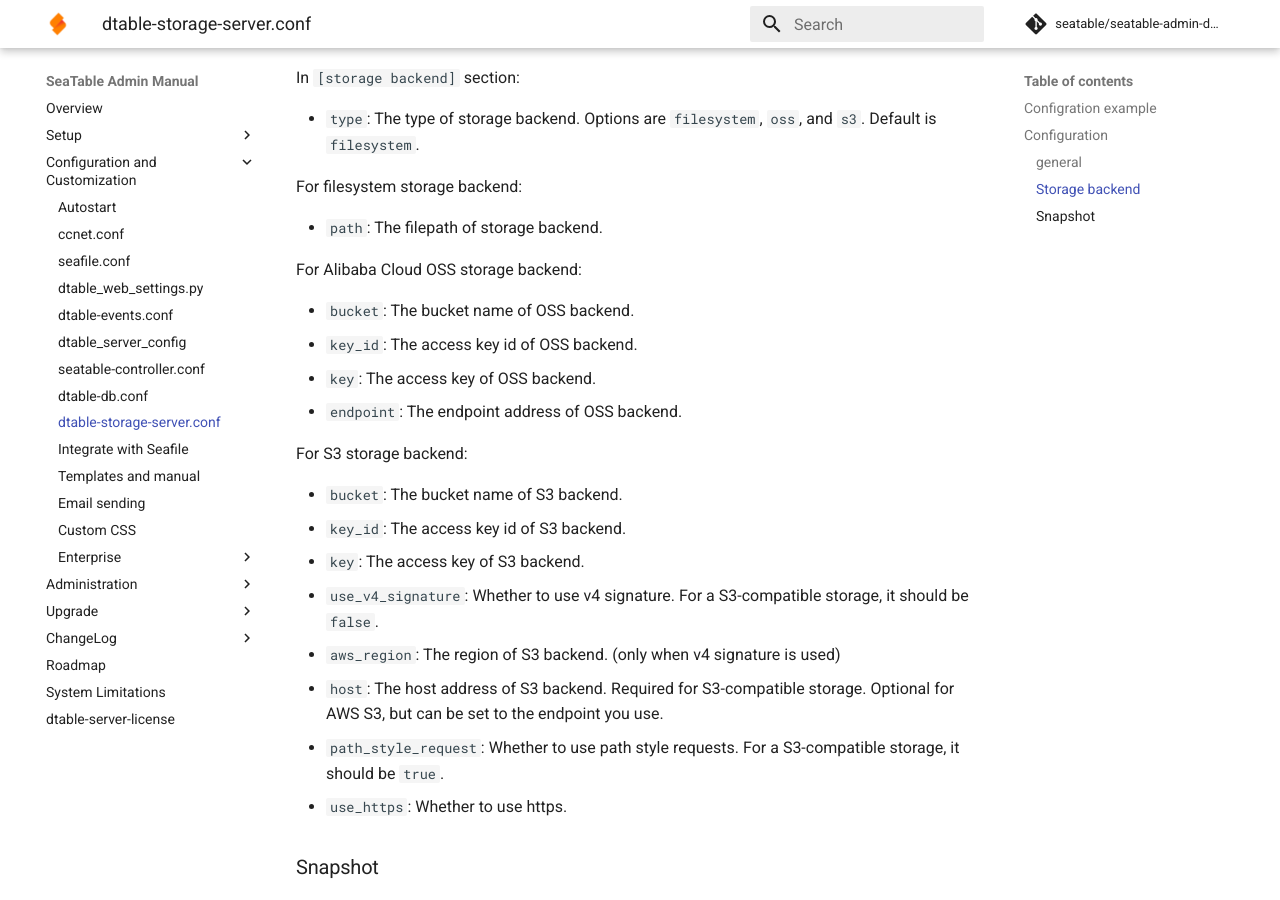
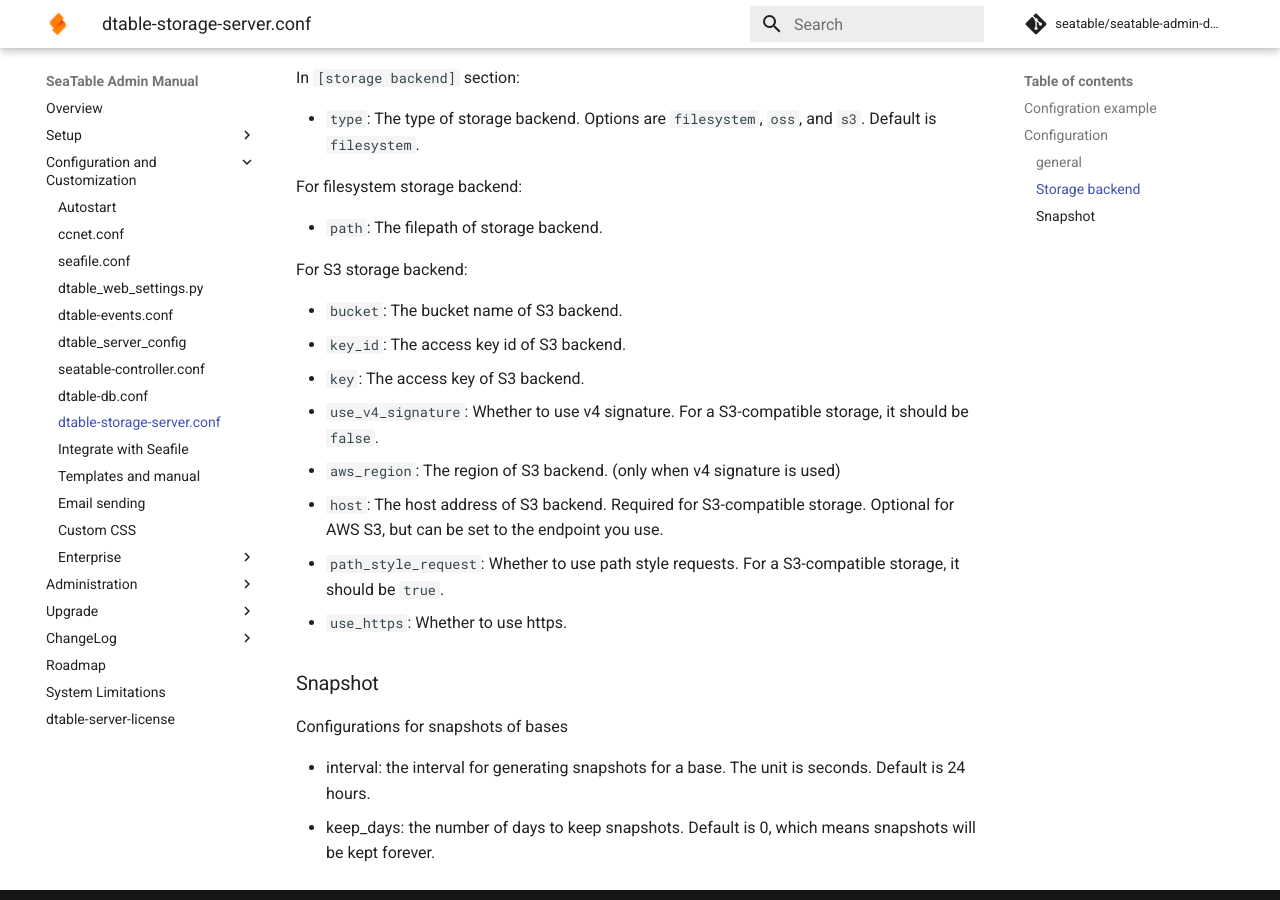
Before and after one commit to seatable/seatable-admin-docs, an MkDocs documentation site: the page built from manual/config/dtable_storage_server_conf.md, in a window 1280 px wide and 900 px high, scrolled down 934 px. Built offline with MkDocs 1.6.1 and Material for MkDocs 9.7.7, drawn with Linux system fonts in a browser that asks for light colours; comment, search, counter and statistics services are not loaded.

Commit message:
Update dtable_storage_server_conf.md

```diff
--- a/manual/config/dtable_storage_server_conf.md
+++ b/manual/config/dtable_storage_server_conf.md
@@ -42,12 +42,6 @@
 
 - `path`: The filepath of storage backend.
 
-For Alibaba Cloud OSS storage backend:
-
-- `bucket`: The bucket name of OSS backend.
-- `key_id`: The access key id of OSS backend.
-- `key`: The access key of OSS backend.
-- `endpoint`: The endpoint address of OSS backend.
 
 For S3 storage backend:
 
```
